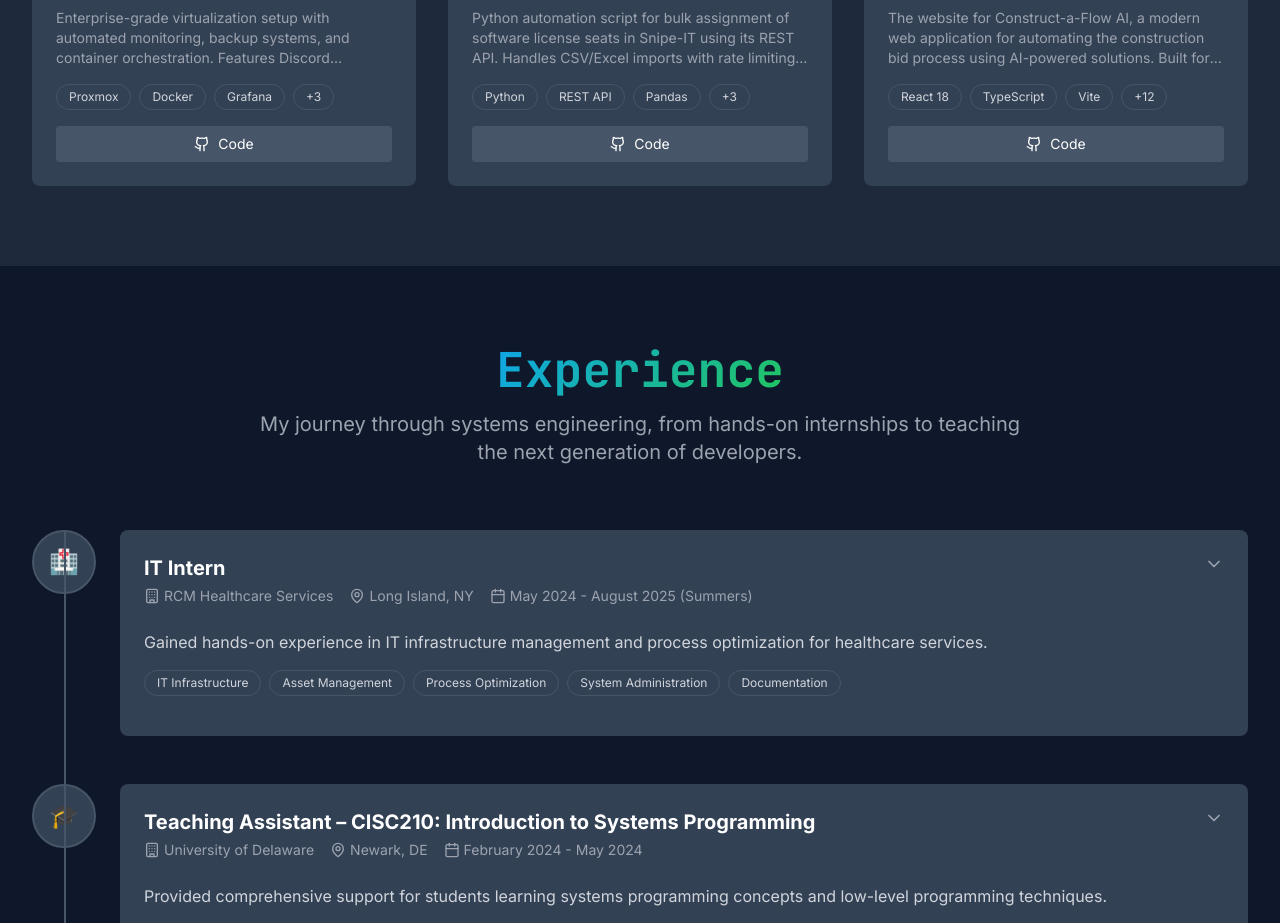
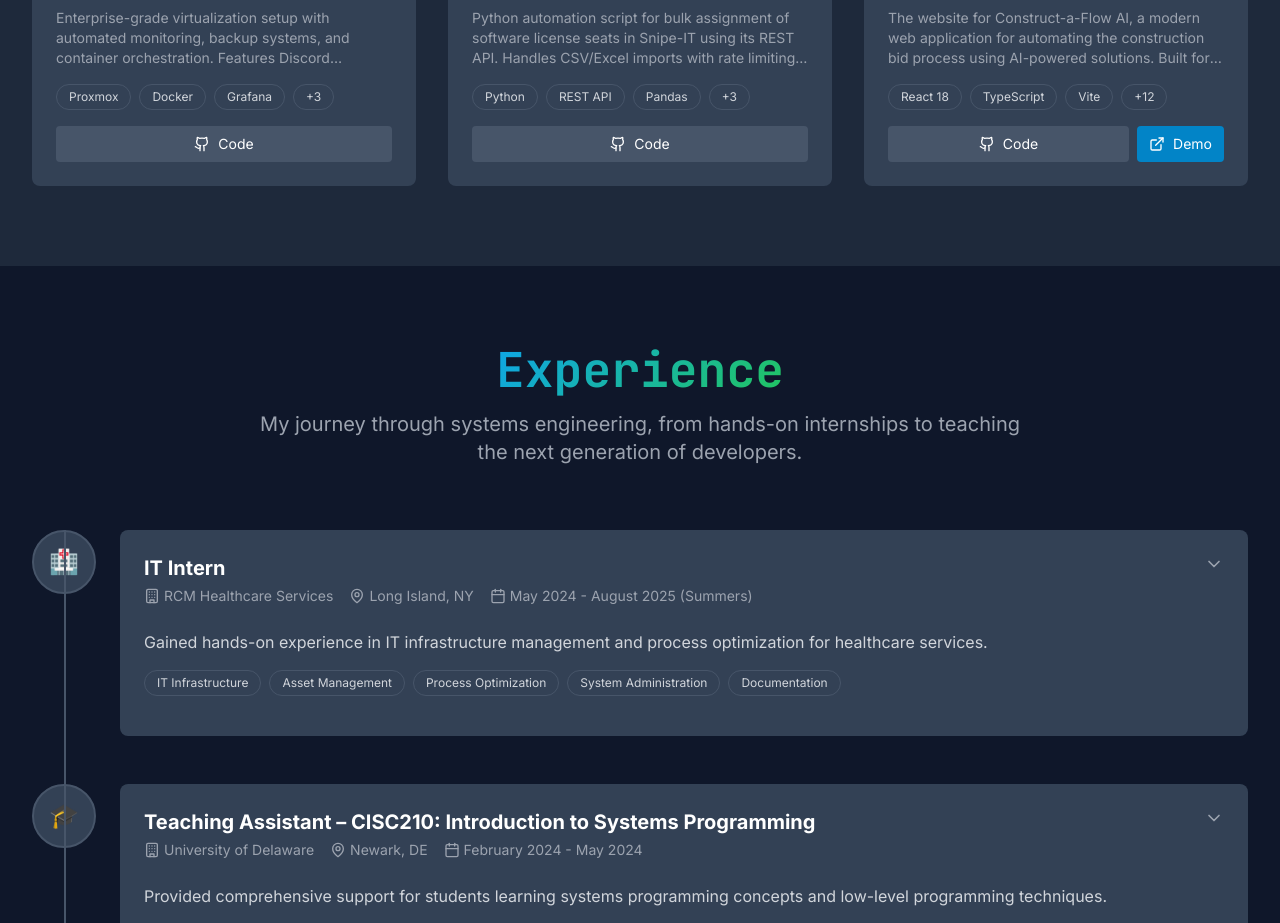
Before and after one commit to Bbocks/bbock_portfolio_site, a React (Vite) app: page / in a window 1280 px wide. Shown: the part 1344-2267 px from the top of the page. Built offline with nearby package versions, Linux system fonts and the light colour scheme.

Commit message:
Fix: Added demo link

```diff
--- a/src/components/ProjectsSection.tsx
+++ b/src/components/ProjectsSection.tsx
@@ -67,7 +67,8 @@ const projects: Project[] = [
     title: 'Construct-a-Flow AI Web',
     description: 'The website for Construct-a-Flow AI, a modern web application for automating the construction bid process using AI-powered solutions. Built for estimators by estimators to streamline workflows and increase efficiency in the construction industry.',
     image: 'Construct-a-Flow.png',
-    githubUrl: 'https://construct-a-flow.com',
+    githubUrl: 'https://github.com/Bbocks/construct-a-flow-ai-web.git',
+    liveUrl: 'https://construct-a-flow.com',
     techStack: [
       'React 18', 'TypeScript', 'Vite', 'React Router DOM', 'Tailwind CSS',
       'shadcn/ui', 'Radix UI', 'Lucide React', 'React Hook Form', 'Zod',
```
